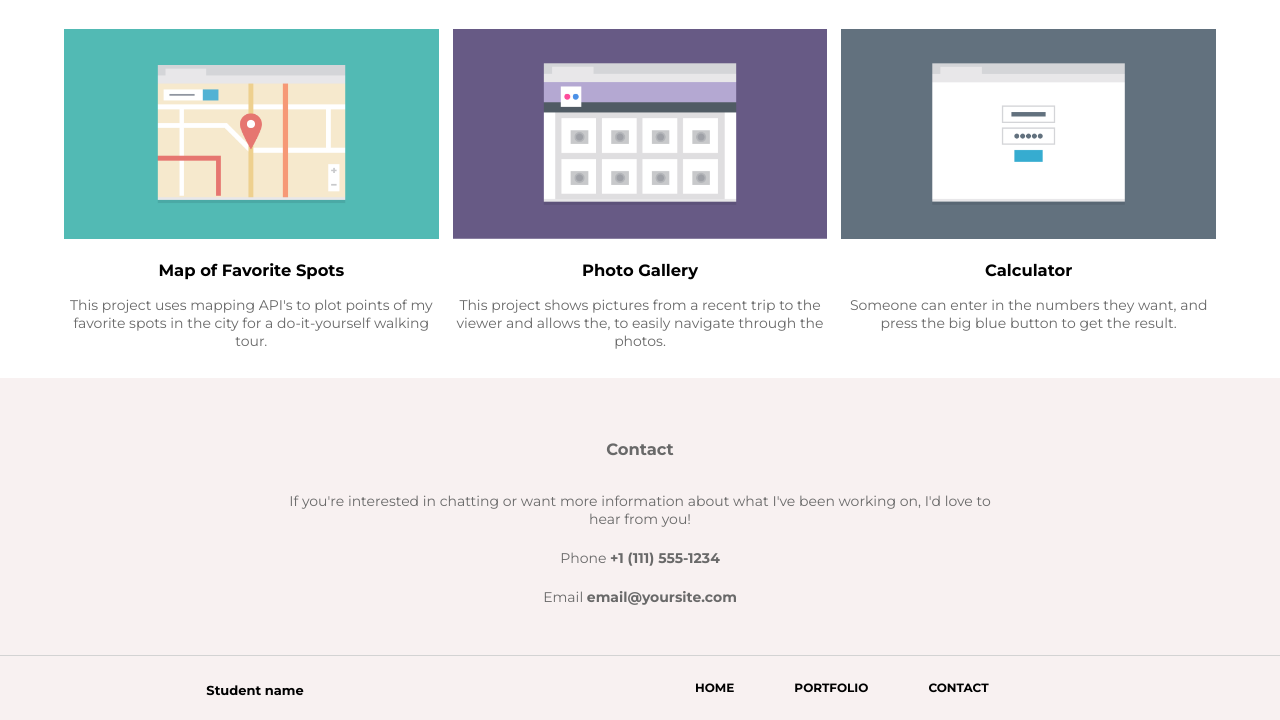
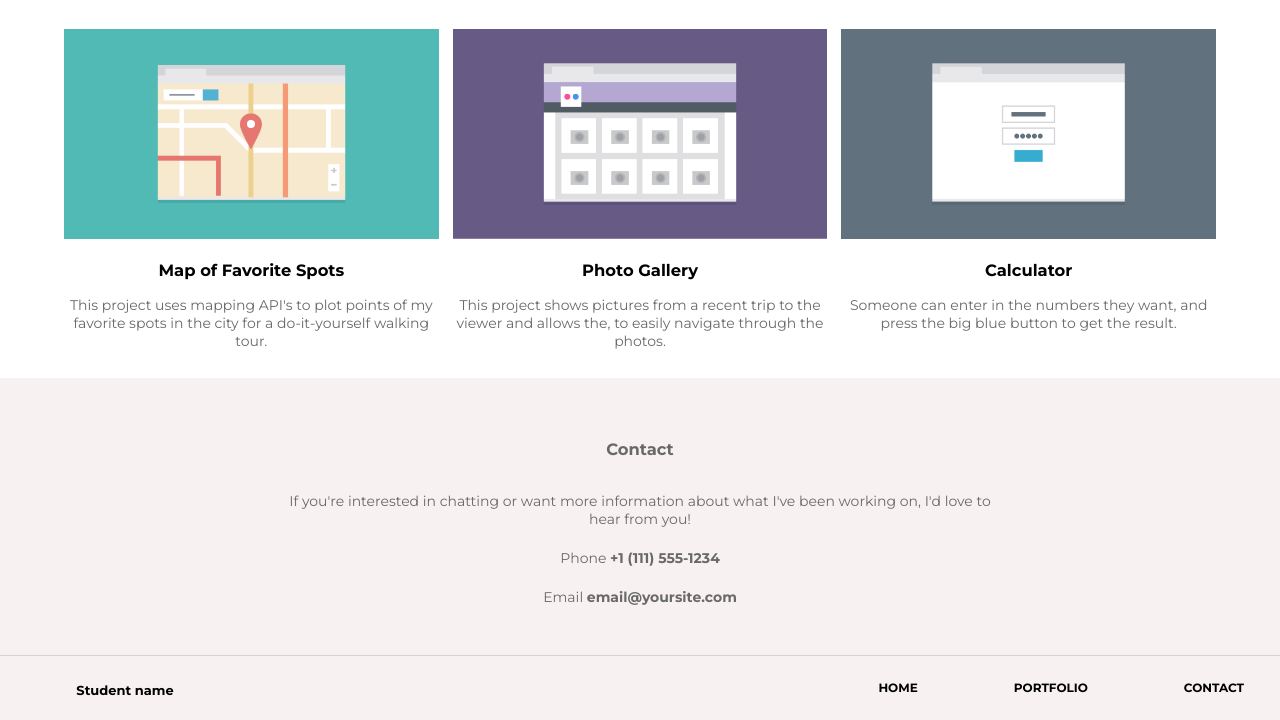
Before and after one commit to inn3rs3lf/responsive_layout_v3, a plain HTML site: page index.html in a window 1280 px wide. Shown: the part 839-1559 px from the top of the page. Drawn offline with Linux system fonts and the light colour scheme.

Commit message:
Final commit
Completed project

```diff
--- a/index.html
+++ b/index.html
@@ -21,12 +21,13 @@
                      <li><a href="index.html">Home</a></li>
                      <li><a href="#portfolio-section">Portfolio</a></li>
                      <li><a href="#contact-section">Contact</a></li>
+                     <li><a href="#skills-section">Skills</a></li>
                    </ul>
                </nav>
          </div>
           <section class="main-info clearfix">
              <img class="profile" src="images/responsive-layout-profile.png" alt="student-photo">
-             <p>Hi! I'm a front-end developer who loves responsive design and css. I recently finished a degree in front-end web development at Treehouse and am excited to put my skills to use!</p>
+             <p>Hi! I'm a <span class="color-text">front-end developer</span> who loves responsive design and css. I recently finished a degree in front-end web development at Treehouse and am excited to put my skills to use!</p>
           </section>
       </div>
    </div>
@@ -74,6 +75,7 @@
          <h3>Calculator</h3>
          <p>Someone can enter in the numbers they want, and press the big blue button to get the result.</p>
       </section>
+
       </div>
 
    </main>
@@ -90,6 +92,9 @@
    <!-- Secondary footer with nav on large screen -->
 
    <footer class="secondary-nav clearfix">
+
+      <div class="wrapper-secondary">
+
       <h1 class="name secondary-name">Student name</h1>
 
       <nav class="nav-secondary">
@@ -99,7 +104,7 @@
                 <li><a href="#contact-section">Contact</a></li>
              </ul>
           </nav>
-
+      </div>
       <a href="#top" class="arrow">Back to top</a>
    </footer>
 
--- a/style.css
+++ b/style.css
@@ -55,6 +55,10 @@ body {
    color: #696969
 }
 
+.color-text {
+   color: rgb(33, 168, 212);
+   text-decoration: underline;
+}
 /* Profile section */
 
 .profile {
@@ -180,6 +184,11 @@ body {
 
 @media (min-width: 768px) {
 
+
+.name {
+   cursor: pointer;
+}
+
 .nav-main li {
    display: inline;
    background: rgb(248, 241, 241);
@@ -191,6 +200,9 @@ body {
    margin-bottom: 2em;
 }
 
+.nav-main li a:hover {
+   color: lightblue;
+}
 .profile {
    float: right;
    width: 40%;
@@ -246,7 +258,7 @@ body {
 }
 
 .secondary-name {
-   margin-left: -5em;
+   margin-left: -6em;
 }
 
 }
@@ -256,10 +268,12 @@ body {
 .header-nav {
    display: flex;
    font-size: 0.8em;
+   justify-content: space-between;
 
 }
 
 .name {
+   cursor: pointer;
    margin-top: 1em;
 
 }
@@ -283,6 +297,10 @@ body {
    font-weight: bold;
 }
 
+.nav-main li a:hover {
+   color: lightblue;
+}
+
 
 .wrapper {
    display: grid;
@@ -296,8 +314,29 @@ body {
    width: 60%;
 }
 
-.nav-secondary {
-   margin-left: 2em;
+.wrapper-secondary {
+   display: flex;
+   justify-content: space-between;
+}
+
+.secondary-name {
+   margin-left: -15em;
+}
+
+.nav-secondary ul {
+   list-style: none;
+   display: flex;
+}
+
+.nav-secondary li {
+   margin-right: 3em;
+   justify-content: space-around;
+}
+
+.nav-secondary li a {
+   text-decoration: none;
+   text-transform: uppercase;
+   font-weight: bold;
 }
 
 }
```
Also changed, not shown: 2 other files.
